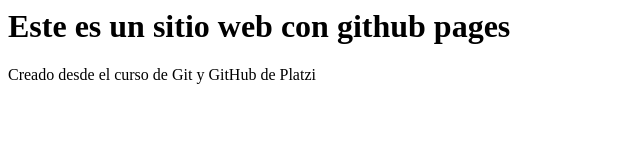
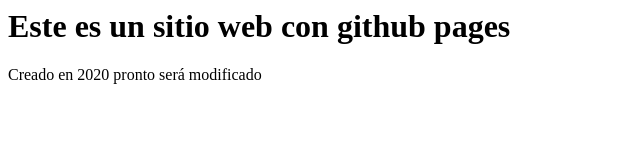
Before and after one commit to edgosw105/edgosw105, a plain HTML site: page index.html in a window 1280 px wide. Shown: the full height of the page, 0-640 px from the left. Drawn offline with Linux system fonts and the light colour scheme.

Commit message:
index modificado

```diff
--- a/index.html
+++ b/index.html
@@ -1,2 +1,2 @@
 <h1>Este es un sitio web con github pages</h1>
-<p>Creado desde el curso de Git y GitHub de Platzi</p>
+<p>Creado en 2020  pronto será modificado</p>
```
